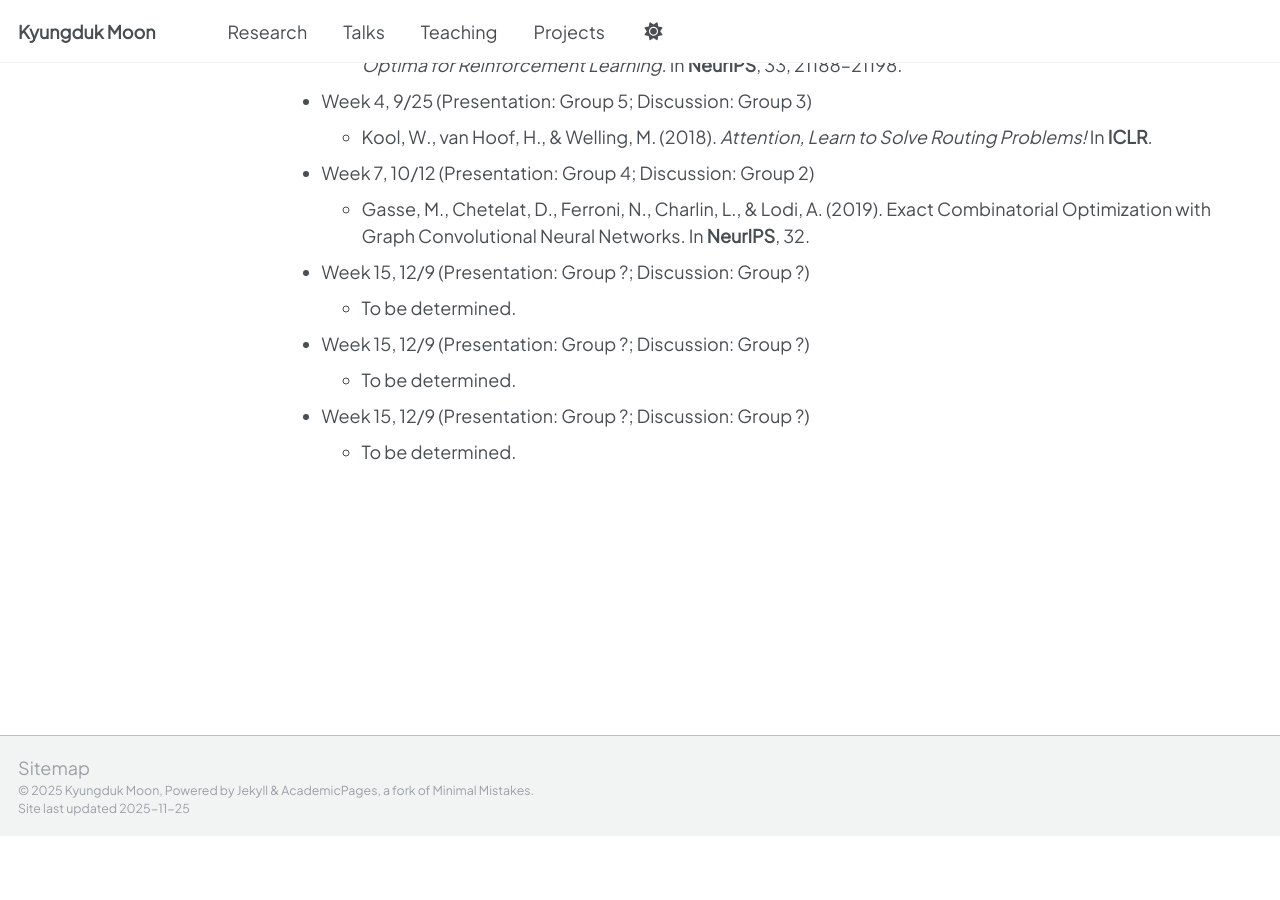
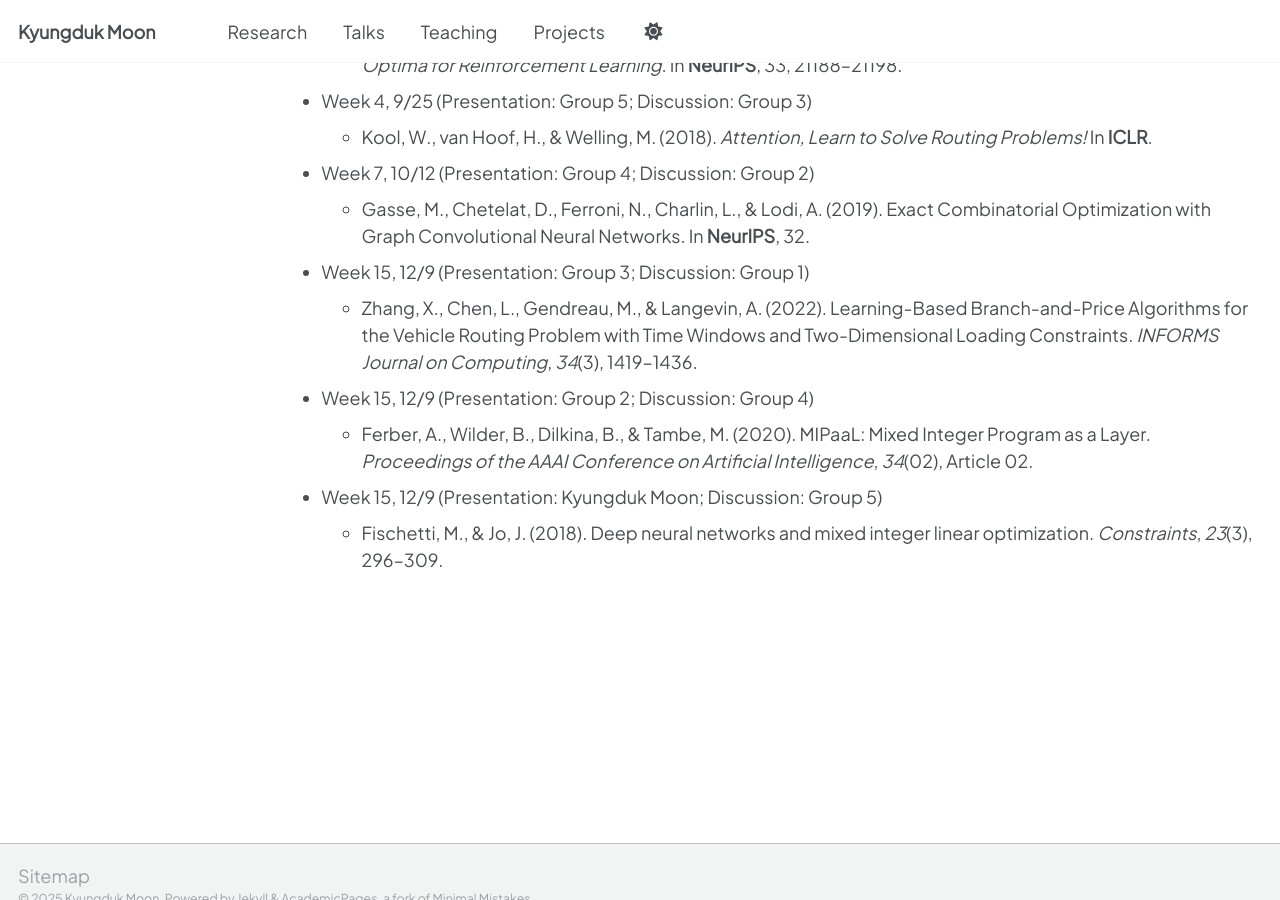
Before and after one commit to kalebmoon07/kalebmoon07.github.io, a Jekyll site: the page built from _pages/2025-fall-ml4do/ai4do-main.md, in a window 1280 px wide and 900 px high, scrolled down 3904 px. Built offline with Jekyll 4.4.1, drawn with Linux system fonts in a browser that asks for light colours; a script that is not in the unit is left out; before the commit the page ends 4740 px from its top, so only the background shows below that; some of the changed text lies outside the part shown.

Commit message:
Update ai4do-main.md

```diff
--- a/_pages/2025-fall-ml4do/ai4do-main.md
+++ b/_pages/2025-fall-ml4do/ai4do-main.md
@@ -116,9 +116,9 @@ Note:
   - <a id="paper-kool-2018"></a>Kool, W., van Hoof, H., & Welling, M. (2018). *Attention, Learn to Solve Routing Problems!* In **ICLR**.
 - Week 7, 10/12 (Presentation: Group 4; Discussion: Group 2)
   - <a id="paper-gasse-2019"></a>Gasse, M., Chetelat, D., Ferroni, N., Charlin, L., & Lodi, A. (2019). Exact Combinatorial Optimization with Graph Convolutional Neural Networks. In **NeurIPS**, 32.
-- Week 15, 12/9 (Presentation: Group ?; Discussion: Group ?)
-  - To be determined.
-- Week 15, 12/9 (Presentation: Group ?; Discussion: Group ?)
-  - To be determined.
-- Week 15, 12/9 (Presentation: Group ?; Discussion: Group ?)
-  - To be determined.
+- Week 15, 12/9 (Presentation: Group 3; Discussion: Group 1)
+  - Zhang, X., Chen, L., Gendreau, M., & Langevin, A. (2022). Learning-Based Branch-and-Price Algorithms for the Vehicle Routing Problem with Time Windows and Two-Dimensional Loading Constraints. _INFORMS Journal on Computing_, _34_(3), 1419–1436.
+- Week 15, 12/9 (Presentation: Group 2; Discussion: Group 4)
+  - Ferber, A., Wilder, B., Dilkina, B., & Tambe, M. (2020). MIPaaL: Mixed Integer Program as a Layer. _Proceedings of the AAAI Conference on Artificial Intelligence_, _34_(02), Article 02.
+- Week 15, 12/9 (Presentation: Kyungduk Moon; Discussion: Group 5)
+  - Fischetti, M., & Jo, J. (2018). Deep neural networks and mixed integer linear optimization. _Constraints_, _23_(3), 296–309.
```
Also changed, not shown: other parts of _pages/2025-fall-ml4do/ai4do-main.md (+1 -1 lines).
